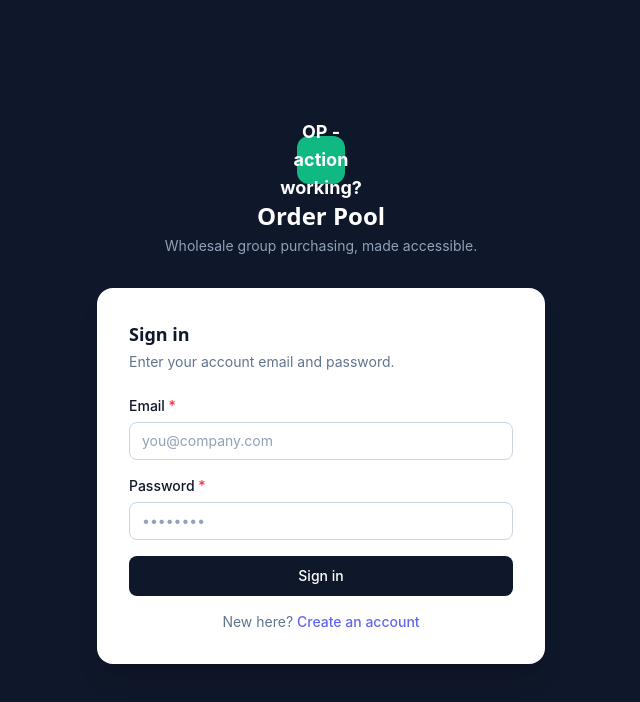
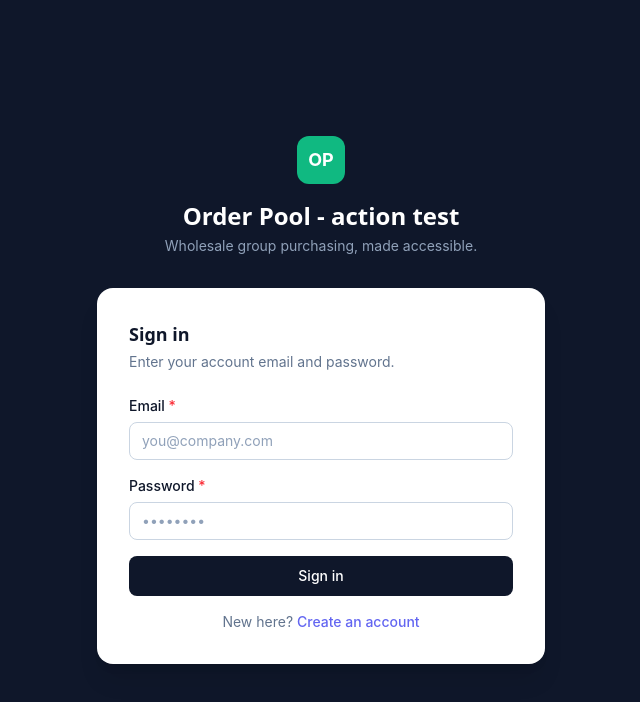
Before and after one commit to Abdulaziz-algharbi/order-pools-app, a React (Vite) app: page /login in a window 1280 px wide. Shown: the top 702 px of the page, without its empty margins (319-959 px from the left). Built offline with nearby package versions, Linux system fonts and the light colour scheme; no server answers.

Commit message:
Testing Action

```diff
--- a/src/pages/auth/LoginPage.tsx
+++ b/src/pages/auth/LoginPage.tsx
@@ -40,10 +40,10 @@ export function LoginPage() {
       <div className="w-full max-w-md">
         <div className="mb-8 text-center">
           <div className="mx-auto mb-4 flex h-12 w-12 items-center justify-center rounded-xl bg-secondary text-lg font-bold text-white">
-            OP - action working?
+            OP
           </div>
           <h1 className="font-heading text-2xl font-semibold text-white">
-            Order Pool
+            Order Pool - action test
           </h1>
           <p className="mt-1 text-sm text-slate-400">
             Wholesale group purchasing, made accessible.
```
